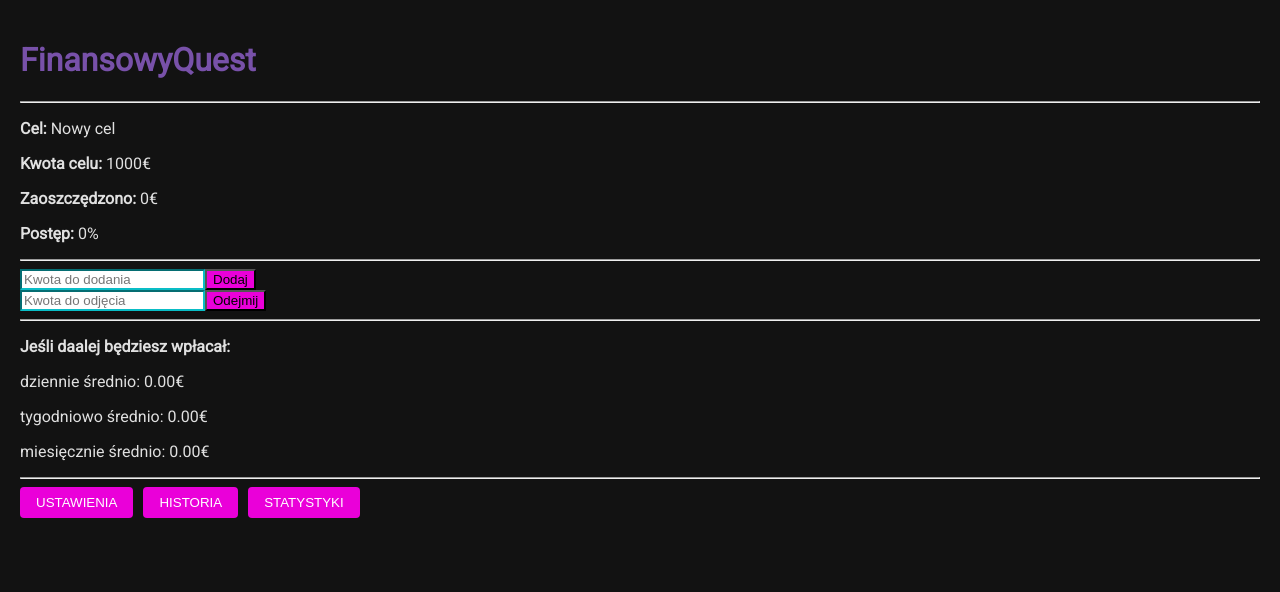
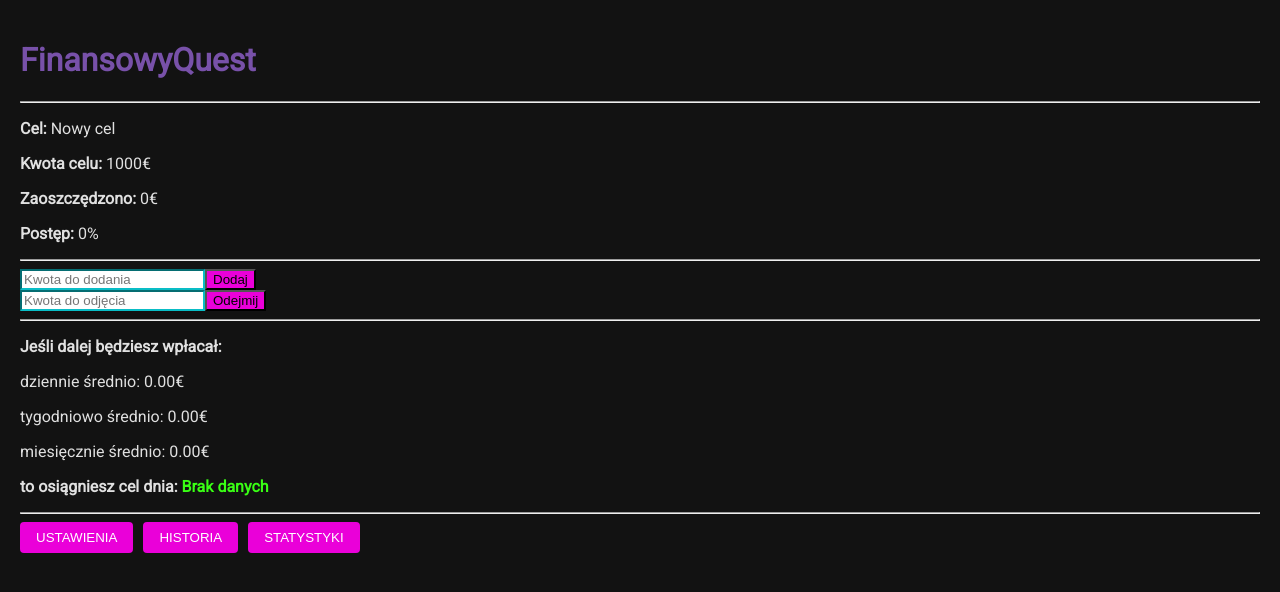
Before and after one commit to Jaskula07/f1, a React (Vite) app: page / in a window 1280 px wide. Shown: the top 592 px of the page. Built offline with nearby package versions, Linux system fonts and the light colour scheme.

Commit message:
Update Dashboard.jsx

```diff
--- a/src/components/Dashboard.jsx
+++ b/src/components/Dashboard.jsx
@@ -88,14 +88,20 @@ function Dashboard({ onNavigate }) {
       <hr />
       {/* Dodatkowe statystyki */}
       <div className="additional-stats">
-        <p><strong>Jeśli daalej będziesz wpłacał:</strong></p>
+        <p><strong>Jeśli dalej będziesz wpłacał:</strong></p>
         <p>dziennie średnio: {avgDaily.toFixed(2)}€</p>
         <p>tygodniowo średnio: {avgWeekly.toFixed(2)}€</p>
         <p>miesięcznie średnio: {avgMonthly.toFixed(2)}€</p>
-        {predictedDate && (
+        {predictedDate ? (
           <p>
             <strong>
               to osiągniesz cel dnia: <span style={{ color: 'var(--highlight)', fontWeight: 'bold' }}>{predictedDate}</span>
+            </strong>
+          </p>
+        ) : (
+          <p>
+            <strong>
+              to osiągniesz cel dnia: <span style={{ color: 'var(--highlight)', fontWeight: 'bold' }}>Brak danych</span>
             </strong>
           </p>
         )}
```
